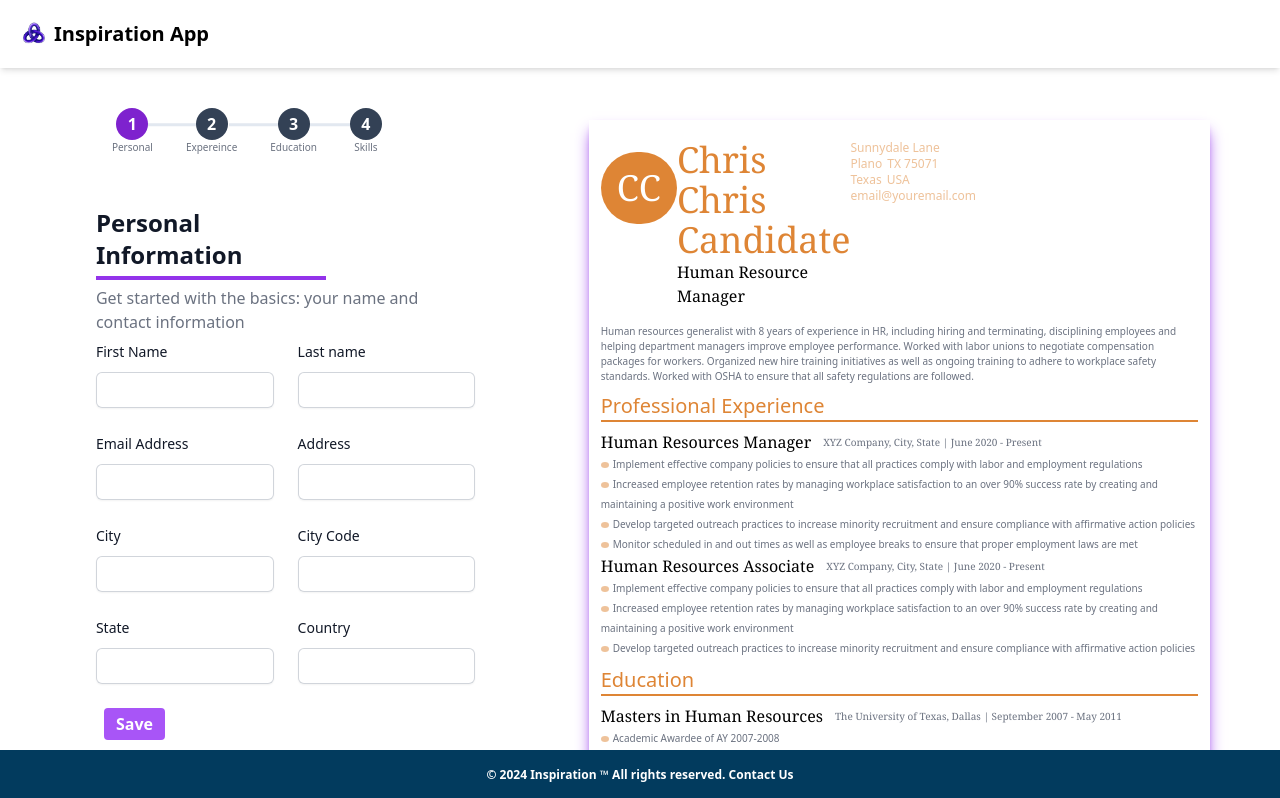
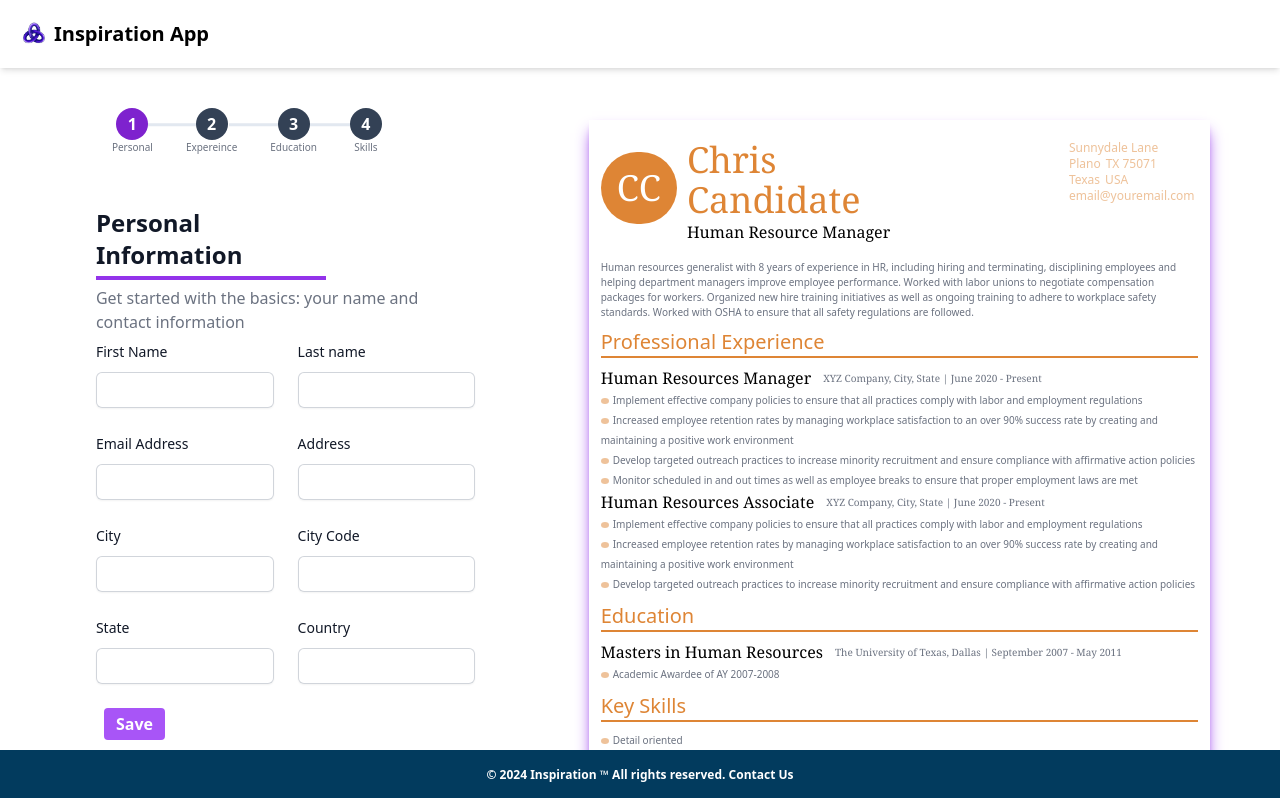
Before and after one commit to sckchcm-g/resume-builder, a React (Vite) app: page /dashboard in a window 1280 px wide. Shown: the top 798 px of the page. Built offline with nearby package versions, Linux system fonts and the light colour scheme.

Commit message:
Template header fixed

```diff
--- a/src/ui/Header.jsx
+++ b/src/ui/Header.jsx
@@ -2,7 +2,7 @@ import React from "react";
 import logo from "../assets/logo.jpg";
 function Header() {
   return (
-    <div className=" bg-white navbar  flex flex-row py-5 pl-5 gap-1.5  shadow-md w-100% fixed top-0 left-0 right-0 z-9999 ">
+    <div className=" bg-white navbar  flex flex-row py-5 pl-5 gap-1.5  shadow-md w-100% fixed top-0 left-0 right-0 z-50 ">
       <img className="logo w-7" src={logo} alt="logo" />
       <h2 className="name text-xl font-bold ">Inspiration App</h2>
     </div>
--- a/src/ui/templates/Template1.jsx
+++ b/src/ui/templates/Template1.jsx
@@ -5,13 +5,15 @@ import { useSelector } from "react-redux";
 function Template1() {
   const userInputData = useSelector(selectUserData);
   return (
-    <div className=" template template1 hidden mt-[20px] lg:block w-[70%] lg:w-[100%] lg:h-[85%]  shadow-lg mx-20 px-3  lg:mx-0 shadow-[#9333ea]">
+    <div className="template template1 hidden mt-[20px] lg:block w-[70%] lg:w-[100%] lg:h-[85%]  shadow-lg mx-20 px-3  lg:mx-0 shadow-[#9333ea] relative z-0">
       {/*Template Header */}
       <div className="header-wrapper pt-5 hidden lg:block ">
-        <header className="flex justify-between ">
-          <div className="left flex  w-[280px] justify-between">
+        <header className="flex justify-between  ">
+          {/* left */}
+          <div className="left flex  w-[300px] justify-between gap-[10px] ">
+            {/* logo */}
             <div className="mt-3">
-              <button className="logo p-4  bg-[#de8535] rounded-full">
+              <button className="logo p-4  bg-[#de8535] rounded-full ">
                 <span className="text-white text-4xl  font-serif">
                   {" "}
                   {userInputData && userInputData.firstName
@@ -25,29 +27,25 @@ function Template1() {
                 </span>
               </button>
             </div>
-            <div>
+            {/* name & job */}
+            <div className="name-job ">
               <div className="firstName text-[#de8535] font-serif text-4xl">
                 {userInputData && userInputData.firstName
                   ? userInputData.firstName
                   : "Chris"}
               </div>
-              <div>
-                <div className="firstName text-[#de8535] font-serif text-4xl">
-                  {userInputData && userInputData.firstName
-                    ? userInputData.firstName
-                    : "Chris"}
-                </div>
                 <div className="lastName text-[#de8535] font-serif text-4xl">
                   {userInputData && userInputData["last-name"]
                     ? userInputData["last-name"]
                     : "Candidate"}
                 </div>
-                <div className="job-title text-md font-serif">
+                <div className="job-title w-[250px] text-md font-serif">
                   Human Resource Manager
                 </div>
-              </div>
+
             </div>
-            <div className="right text-custom-orange ">
+            {/* right */}
+            <div className="right  text-custom-orange absolute right-[15px]">
               <div className="adress text-xs">
                 {userInputData && userInputData.address
                   ? userInputData.address
```
